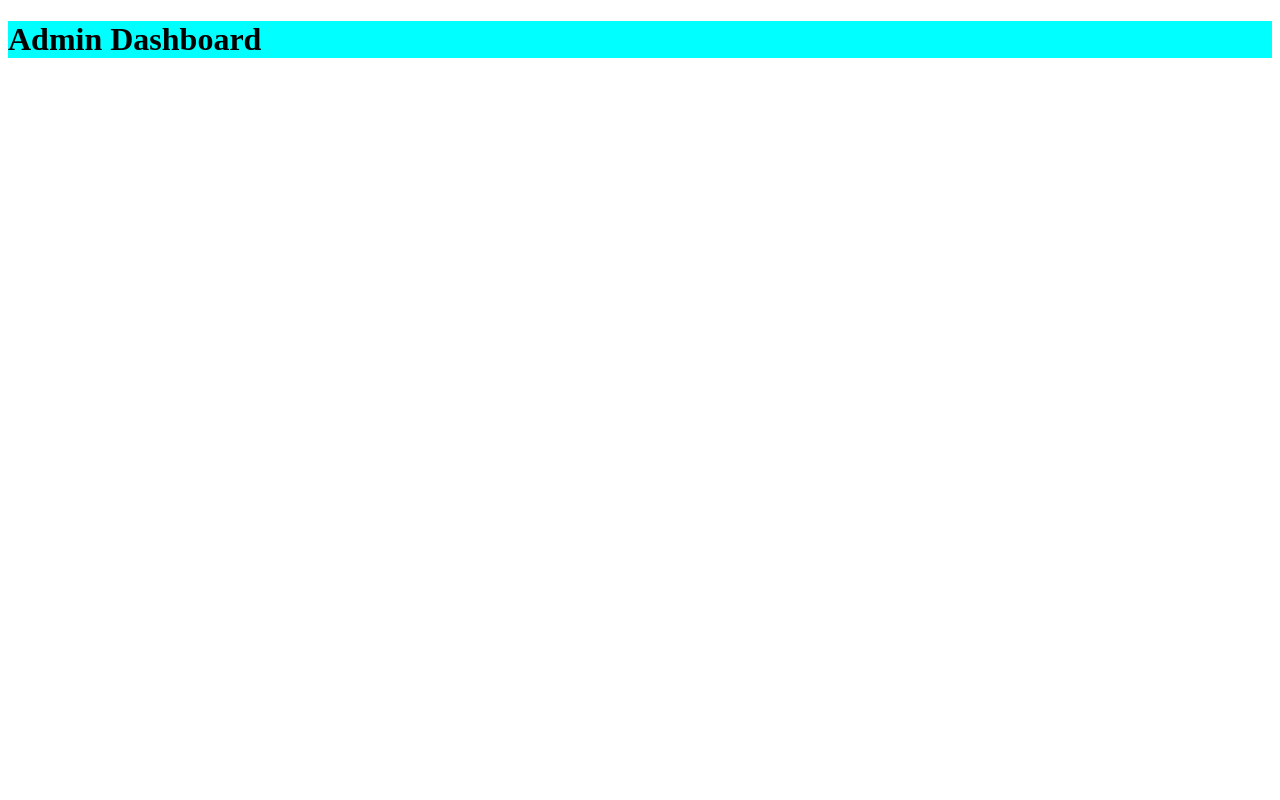
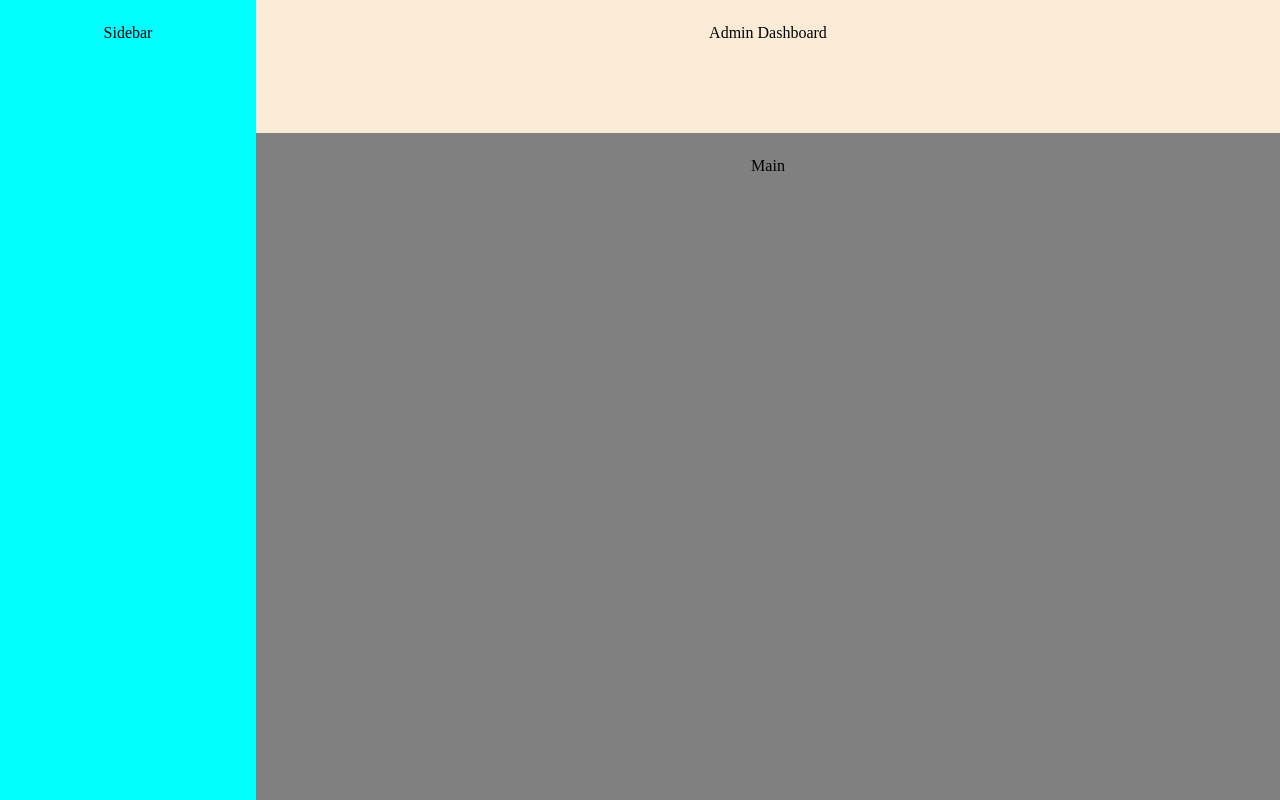
Before and after one commit to gnub33/admin-dashboard, a plain HTML site: page index.html in a window 1280 px wide. Drawn offline with Linux system fonts and the light colour scheme.

Commit message:
Create basic layout
Set up basic three sections
Add reset css

```diff
--- a/index.html
+++ b/index.html
@@ -5,11 +5,14 @@
     <meta http-equiv="X-UA-Compatible" content="IE=edge">
     <meta name="viewport" content="width=device-width, initial-scale=1.0">
     <link rel="stylesheet" href="style.css">
+    <link rel="stylesheet" href="reset.css">
     <title>Admin Dashboard</title>
 </head>
 <body>
-   <div>
-    <header><h1>Admin Dashboard</h1></header>
+   <div class = "layout">
+        <div class="header section">Admin Dashboard</div>
+        <div class="sidebar section">Sidebar</div>
+        <div class="main_content section">Main</div>
    </div>
 </body>
 </html>
--- /dev/null
+++ b/reset.css
@@ -0,0 +1,48 @@
+/* http://meyerweb.com/eric/tools/css/reset/
+   v2.0 | 20110126
+   License: none (public domain)
+*/
+
+html, body, div, span, applet, object, iframe,
+h1, h2, h3, h4, h5, h6, p, blockquote, pre,
+a, abbr, acronym, address, big, cite, code,
+del, dfn, em, img, ins, kbd, q, s, samp,
+small, strike, strong, sub, sup, tt, var,
+b, u, i, center,
+dl, dt, dd, ol, ul, li,
+fieldset, form, label, legend,
+table, caption, tbody, tfoot, thead, tr, th, td,
+article, aside, canvas, details, embed,
+figure, figcaption, footer, header, hgroup,
+menu, nav, output, ruby, section, summary,
+time, mark, audio, video {
+	margin: 0;
+	padding: 0;
+	border: 0;
+	font-size: 100%;
+	font: inherit;
+	vertical-align: baseline;
+}
+/* HTML5 display-role reset for older browsers */
+article, aside, details, figcaption, figure,
+footer, header, hgroup, menu, nav, section {
+	display: block;
+}
+body {
+	line-height: 1;
+}
+ol, ul {
+	list-style: none;
+}
+blockquote, q {
+	quotes: none;
+}
+blockquote:before, blockquote:after,
+q:before, q:after {
+	content: '';
+	content: none;
+}
+table {
+	border-collapse: collapse;
+	border-spacing: 0;
+}
--- a/style.css
+++ b/style.css
@@ -1,3 +1,31 @@
-header {
-    background-color: aqua;
+
+body{
+    background-color: blanchedalmond;
+
 }
+
+.layout {
+    display: grid;
+    grid-template-columns: 1fr 4fr;
+    grid-template-rows: 1fr 5fr;
+    height: 100vh;
+}
+
+.section{
+    padding: 25px;
+    text-align: center;
+}
+
+.header {
+    background: antiquewhite;
+}
+
+.sidebar {
+    grid-row: 1 / 3;
+    background: aqua;
+
+}
+
+.main_content {
+    background: grey;
+}
```
